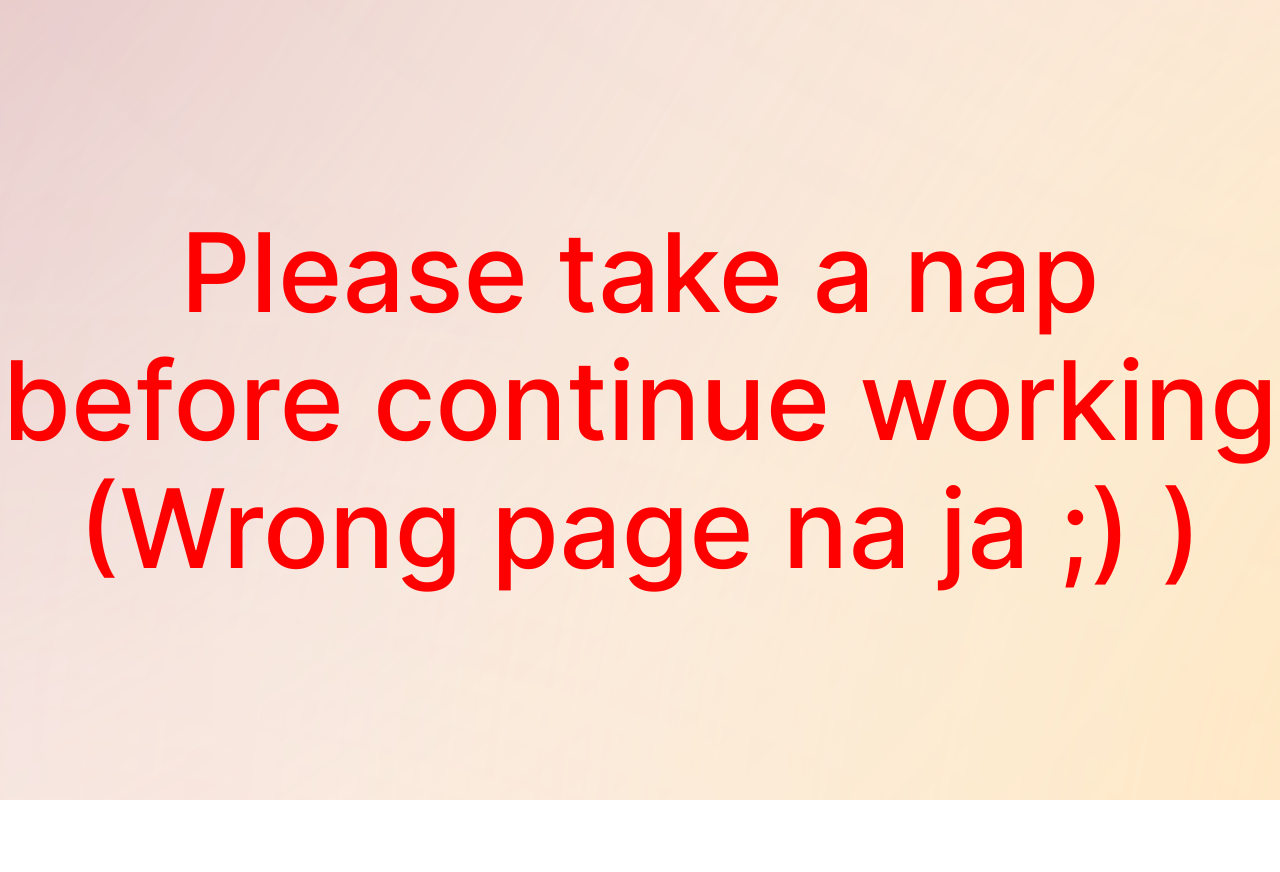
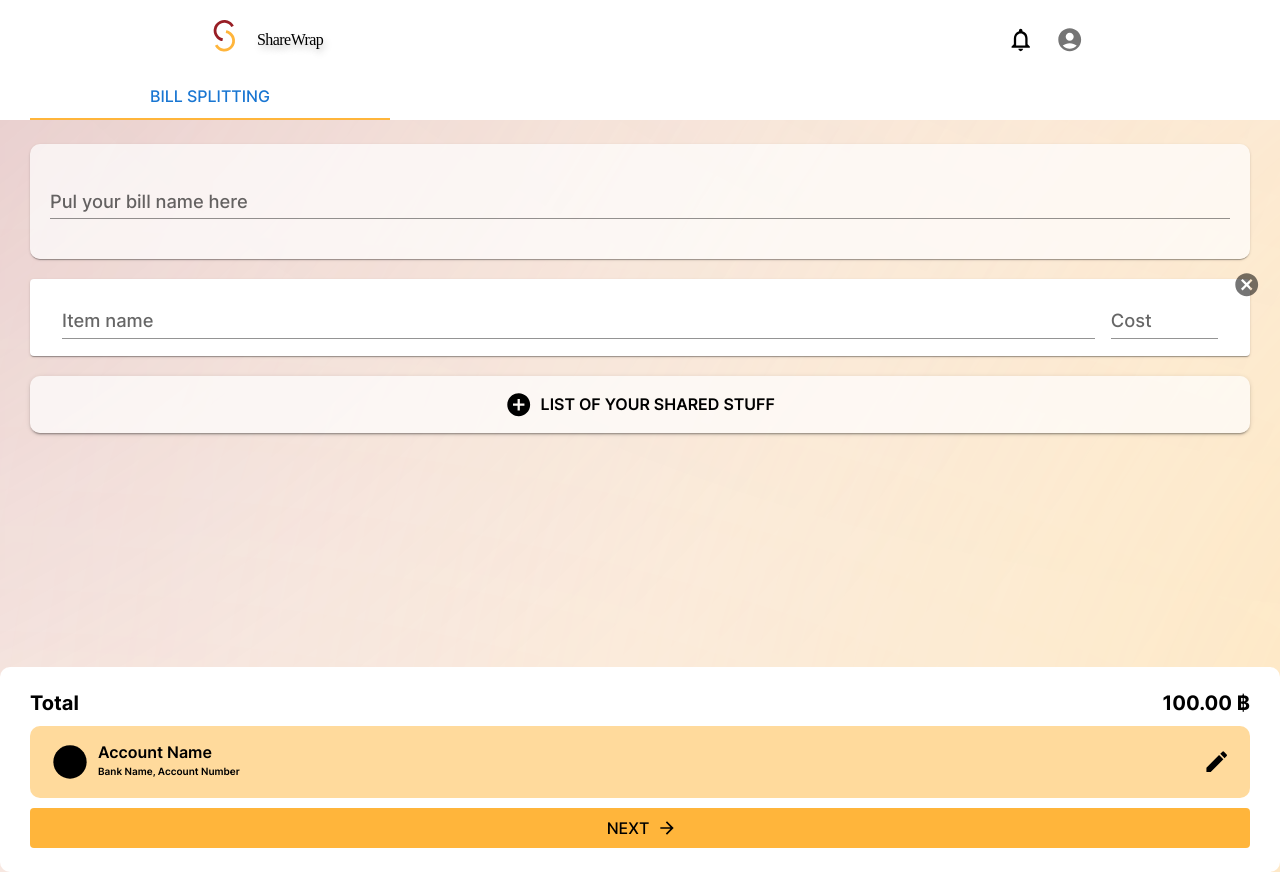
Before and after one commit to doungnapat27/ShareWrap, a React (Create React App) app in the folder frontend/: page /spliting-bill in a window 1280 px wide. Before the commit the page ends 800 px from the top, so only its background shows below. Built offline with nearby package versions, Linux system fonts and the light colour scheme.

Commit message:
create spiltting bill components

```diff
--- a/frontend/src/App.js
+++ b/frontend/src/App.js
@@ -1,13 +1,15 @@
 import { BrowserRouter, Routes, Route } from "react-router-dom";
+import './global.css'
+import theme from "./theme.js";
+import './font.css'
+import { ThemeProvider } from "@mui/material";
+
 import Login from "../src/ui/pages/login/login.jsx";
 import Register from "../src/ui/pages/register/register.jsx";
 import Home from "./ui/pages/home/home.jsx";
 import CreateBill from "./ui/pages/createBill/createBill.jsx";
 import PageNotFound from '../src/ui/pages/pageNotFound'
-import './global.css'
-import theme from "./theme.js";
-import './font.css'
-import { ThemeProvider } from "@mui/material";
+import SplitingBill from "./ui/pages/splitingBill/splittingBill.jsx";
 
 function App() {
   return (
@@ -17,7 +19,8 @@ function App() {
           <Route path="/" element={<Login />} />
           <Route path="/register" element={<Register />} />
           <Route path="/home" element={<Home />} />
-          <Route path="/create-bill" element={<CreateBill />} />
+          {/* <Route path="/create-bill" element={<CreateBill />} /> No longer use */}
+          <Route path="/spliting-bill" element={<SplitingBill />}/>
           <Route path="*" element={<PageNotFound />} />
         </Routes>
       </BrowserRouter>
--- a/frontend/src/ui/pages/home/components/createBillButton.jsx
+++ b/frontend/src/ui/pages/home/components/createBillButton.jsx
@@ -8,7 +8,7 @@ function CreateBill() {
   return (
     <Button
       component={Link}
-      to={'/create-bill'}
+      to={'/spliting-bill'}
       variant="contained"
       fullWidth
       sx={{
--- a/frontend/src/ui/pages/home/style/hometabStyle.jsx
+++ b/frontend/src/ui/pages/home/style/hometabStyle.jsx
@@ -1,4 +1,5 @@
 import { makeStyles } from '@mui/styles';
+
 function addImportant(styles) {
   return Object.fromEntries(
     Object.entries(styles).map(([key, value]) => [key, `${value} !important`])
--- /dev/null
+++ b/frontend/src/ui/pages/splitingBill/components/bottomBar.jsx
@@ -0,0 +1,41 @@
+import React from "react";
+
+import CircleIcon from "@mui/icons-material/Circle";
+import CreateIcon from "@mui/icons-material/Create";
+import ArrowForwardIcon from "@mui/icons-material/ArrowForward";
+
+import useStyles from '../style/bottomBarStyle'
+
+import { Box, Typography, Button } from "@mui/material";
+
+function BottomBar() {
+  const classes = useStyles()
+  return (
+    <Box className={classes.boxContainer}>
+      <Box className={classes.boxHeader}>
+        <Typography variant="h4">Total</Typography>
+        <Typography variant="h4">100.00 ฿</Typography>
+      </Box>
+      <Box className={classes.boxAccount}
+      >
+        <Box sx={{ display: "flex" }}>
+          <CircleIcon sx={{ fontSize: "40px" }} />
+          <Box ml={1}>
+            <Typography variant="h5">Account Name</Typography>
+            <Typography variant="h6">Bank Name, Account Number</Typography>
+          </Box>
+        </Box>
+        <CreateIcon />
+      </Box>
+      <Button
+        fullWidth
+        className={classes.positionBotton}
+        endIcon={<ArrowForwardIcon />}
+      >
+        Next
+      </Button>
+    </Box>
+  );
+}
+
+export default BottomBar;
--- /dev/null
+++ b/frontend/src/ui/pages/splitingBill/components/buttonAddItem.jsx
@@ -0,0 +1,25 @@
+import React from "react";
+
+import AddCircleIcon from "@mui/icons-material/AddCircle";
+import useStyles from '../style/buttonAddItemStyle'
+
+import { Button, Typography } from "@mui/material";
+
+
+function ButtonAddItem() {
+  const classes = useStyles()
+  return (
+    <Button
+      fullWidth
+      variant="contained"
+      className={classes.styleButton}
+    >
+      <AddCircleIcon className={classes.styleAddCIrcleIcon} />
+      <Typography variant="h5" color="#000">
+        List of your shared stuff
+      </Typography>
+    </Button>
+  );
+}
+
+export default ButtonAddItem;
--- /dev/null
+++ b/frontend/src/ui/pages/splitingBill/components/itemList.jsx
@@ -0,0 +1,30 @@
+import React, { useState } from "react";
+import CancelIcon from "@mui/icons-material/Cancel";
+
+import UseStyles from '../style/itemListStyle'
+
+import {
+  TextField,
+  Paper,
+  IconButton,
+} from "@mui/material";
+
+function ItemList() {
+  const classes = UseStyles()
+  return (
+    <Paper className={classes.paperContainer}>
+      <IconButton className={classes.positionButton}>
+        <CancelIcon />
+      </IconButton>
+      <TextField
+        fullWidth
+        className={classes.positoinTypo}
+        label="Item name"
+        variant="standard"
+      />
+      <TextField className={classes.setWidthTextField} label="Cost" variant="standard" />
+    </Paper>
+  );
+}
+
+export default ItemList;
--- /dev/null
+++ b/frontend/src/ui/pages/splitingBill/components/splittingBillTab.jsx
@@ -0,0 +1,64 @@
+import React, { useState } from "react";
+
+import ItemList from "./itemList";
+import ButtonAddItem from "./buttonAddItem";
+import BottomBar from "./bottomBar";
+
+import useStyles from "../style/splittingBillTabStyle";
+
+import {
+  Tabs,
+  Tab,
+  Box,
+  TextField,
+  Paper,
+} from "@mui/material";
+
+function a11yProps(index) {
+  return {
+    id: `simple-tab-${index}`,
+    "aria-controls": `simple-tabpanel-${index}`,
+  };
+}
+
+function SplitingBillTab() {
+  const [value, setValue] = useState(0);
+  const classes = useStyles()
+  return (
+    <Box className={classes.container}>
+      <Box sx={{ flex: 1 }}>
+        <Box className={classes.tabContainer}>
+          <Tabs
+            value={value}
+            TabIndicatorProps={{
+              sx: { background: "#FFB53B" },
+            }}
+          >
+            <Tab
+              sx={{ flex: 1, color: "black" }}
+              label="Bill splitting"
+              {...a11yProps(0)}
+            />
+          </Tabs>
+        </Box>
+        <Box sx={{ padding: "24px 30px" }}>
+          <Box>
+            <Paper className={classes.paperContainer}>
+              <TextField
+                fullWidth
+                label="Pul your bill name here"
+                variant="standard"
+              />
+            </Paper>
+          </Box>
+          <ItemList />
+          <ButtonAddItem />
+        </Box>
+      </Box>
+      <BottomBar />
+    </Box>
+  );
+}
+const MemoSplitingBillTab = React.memo(SplitingBillTab);
+
+export default MemoSplitingBillTab;
--- /dev/null
+++ b/frontend/src/ui/pages/splitingBill/splittingBill.jsx
@@ -0,0 +1,15 @@
+import React from 'react'
+import Navbar from '../../modules/components/navbar'
+import SplitingBillTab from './components/splittingBillTab'
+import MemoSplitingBillTab from './components/splittingBillTab'
+
+function SplitingBill() {
+  return (
+    <>
+      <Navbar />
+      <MemoSplitingBillTab />
+    </>
+  )
+}
+
+export default SplitingBill
--- /dev/null
+++ b/frontend/src/ui/pages/splitingBill/style/bottomBarStyle.js
@@ -0,0 +1,36 @@
+import { makeStyles } from "@mui/styles";
+
+function addImportant(styles) {
+  return Object.fromEntries(
+    Object.entries(styles).map(([key, value]) => [key, `${value} !important`])
+  );
+}
+
+const useStyles = makeStyles({
+  boxContainer: {
+    backgroundColor: "#fff",
+    padding: "24px 30px",
+    borderRadius: "10px",
+  },
+  boxHeader: {
+    display: "flex",
+    justifyContent: "space-between"
+  },
+  boxAccount: {
+    backgroundColor: "rgba(255, 181, 59, 0.50)",
+    display: "flex",
+    justifyContent: "space-between",
+    padding: "16px 20px",
+    textAlign: "start",
+    borderRadius: "10px",
+    alignItems: "center",
+    marginTop: "10px",
+  },
+  positionBotton: addImportant({
+    backgroundColor: "#FFB53B",
+    marginTop: "10px",
+    color: "#000",
+  })
+})
+
+export default useStyles
--- /dev/null
+++ b/frontend/src/ui/pages/splitingBill/style/buttonAddItemStyle.js
@@ -0,0 +1,25 @@
+import { makeStyles } from "@mui/styles";
+
+function addImportant(styles) {
+  return Object.fromEntries(
+    Object.entries(styles).map(([key, value]) => [key, `${value} !important`])
+  );
+}
+
+const useStyles = makeStyles({
+  styleButton: addImportant({
+    backgroundColor: "rgba(255, 255, 255, 0.70)",
+    padding: "15px 20px",
+    marginTop: "20px",
+    borderRadius: "10px",
+    '&: hover': {
+      backgroundColor: "rgba(255, 255, 255, 0.70)",
+    }
+  }),
+  styleAddCIrcleIcon: {
+    color: "#000",
+    marginRight: "8px"
+  }
+})
+
+export default useStyles
--- /dev/null
+++ b/frontend/src/ui/pages/splitingBill/style/itemListStyle.js
@@ -0,0 +1,27 @@
+import { makeStyles } from "@mui/styles";
+
+const useStyles = makeStyles({
+  paperContainer: {
+    borderRadius: "10px",
+    backgroundColor: "rgba(255, 255, 255, 0.70)",
+    display: "flex",
+    padding: "8px 32px 17px",
+    justifyContent: "space-evenly",
+    marginTop: "20px",
+    position: "relative",
+  },
+  positionButton: {
+    position: "absolute !important",
+    right: -18,
+    top: -16,
+  },
+  positoinTypo: {
+    marginRight: "16px !important"
+  },
+  setWidthTextField: {
+    width: '120px'
+  }
+
+})
+
+export default useStyles
--- /dev/null
+++ b/frontend/src/ui/pages/splitingBill/style/splittingBillTabStyle.js
@@ -0,0 +1,28 @@
+import { makeStyles } from "@mui/styles";
+
+function addImportant(styles) {
+  return Object.fromEntries(
+    Object.entries(styles).map(([key, value]) => [key, `${value} !important`])
+  );
+}
+
+const useStyles = makeStyles({
+  container: {
+    display: "flex",
+    flexDirection: "column",
+    minHeight: "100vh",
+  },
+  tabContainer: {
+    borderBottom: 1,
+    borderColor: "divider",
+    backgroundColor: "#ffff",
+    padding: "0 30px",
+  },
+  paperContainer: addImportant({
+    borderRadius: "10px",
+    padding: "24px 20px 40px",
+    backgroundColor: "rgba(255, 255, 255, 0.70)",
+  }),
+});
+
+export default useStyles
```
Also changed, not shown: 1 other file (tests, documents, lock files or other folders).
